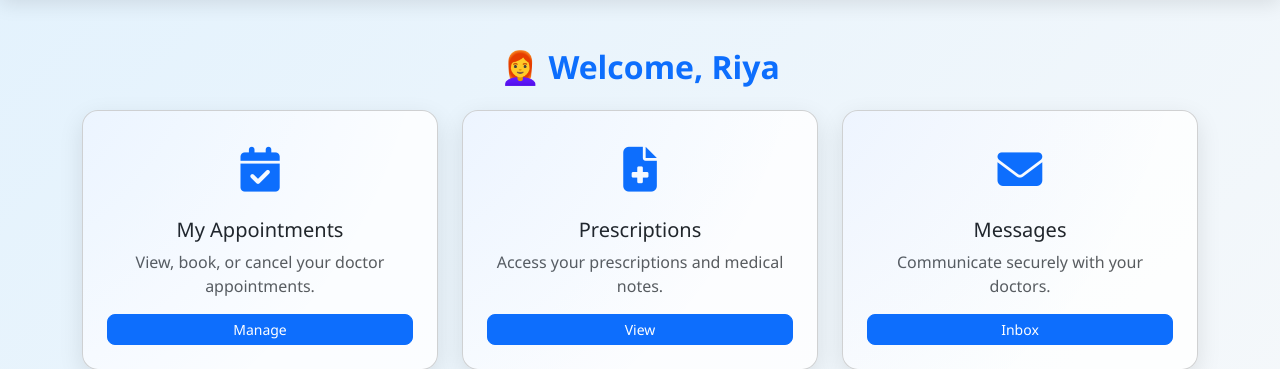
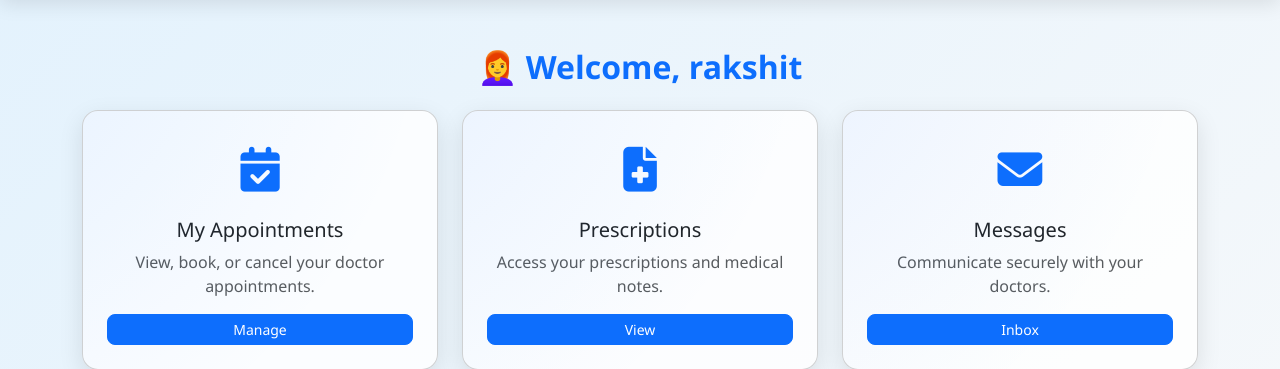
Before and after one commit to Rakshitsoni1410/hosptial-in-django, a Django app: page /home/patient-dashboard/ in a window 1280 px wide. Shown: the part 60-429 px from the top of the page. Run offline with Django 5.2, Linux system fonts and the light colour scheme; some libraries are stand-ins or nearby versions.

Commit message:
`Updated user greetings in patient dashboard and doctor login views with new usernames.`

```diff
--- a/hospital_project/hospital/templates/patient-dashboard.html
+++ b/hospital_project/hospital/templates/patient-dashboard.html
@@ -127,7 +127,7 @@
 
   <!-- Dashboard Content -->
   <div class="container my-5">
-    <h2 class="mb-4 text-center">👩‍🦰 Welcome, {{ request.user.username|default:"Riya" }}</h2>
+    <h2 class="mb-4 text-center">👩‍🦰 Welcome, {{ request.user.username|default:"rakshit " }}</h2>
 
     <div class="row g-4">
       <!-- Appointments -->
--- a/hospital_project/hospital/views.py
+++ b/hospital_project/hospital/views.py
@@ -47,7 +47,7 @@ def doctor(request):
     password = request.POST.get("password")
 
     if email == "r1@gmail.com" and password == "10":
-        request.session["doctor_name"] = "Dr. Smith"  # ✅ store temporarily
+        request.session["doctor_name"] = " aayushi "  # ✅ store temporarily
         return redirect("doctor_dashboard")
     else:
         messages.error(request, "Invalid Email or Password.")
```
Also changed, not shown: hospital_project/db.sqlite3.
